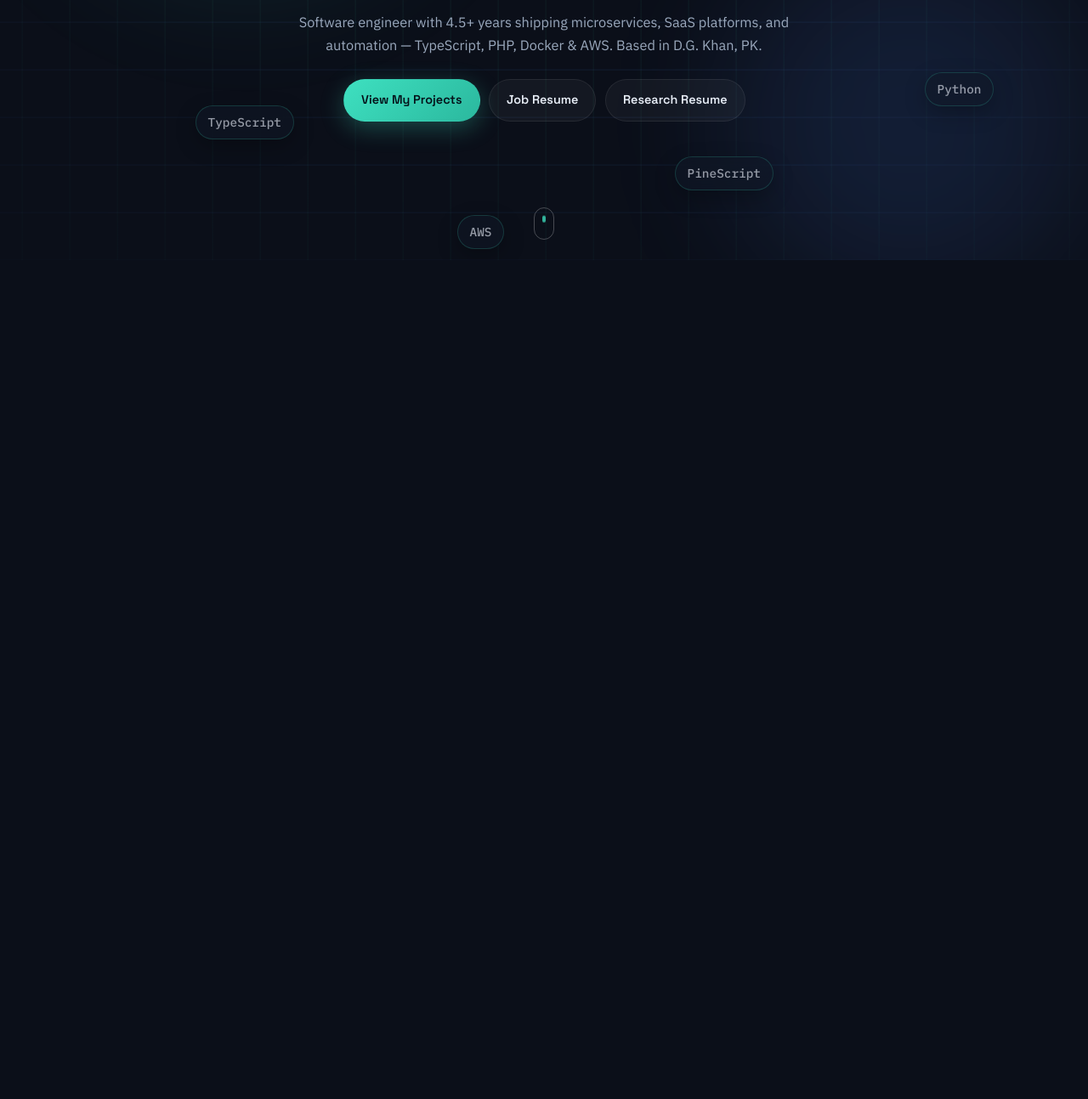
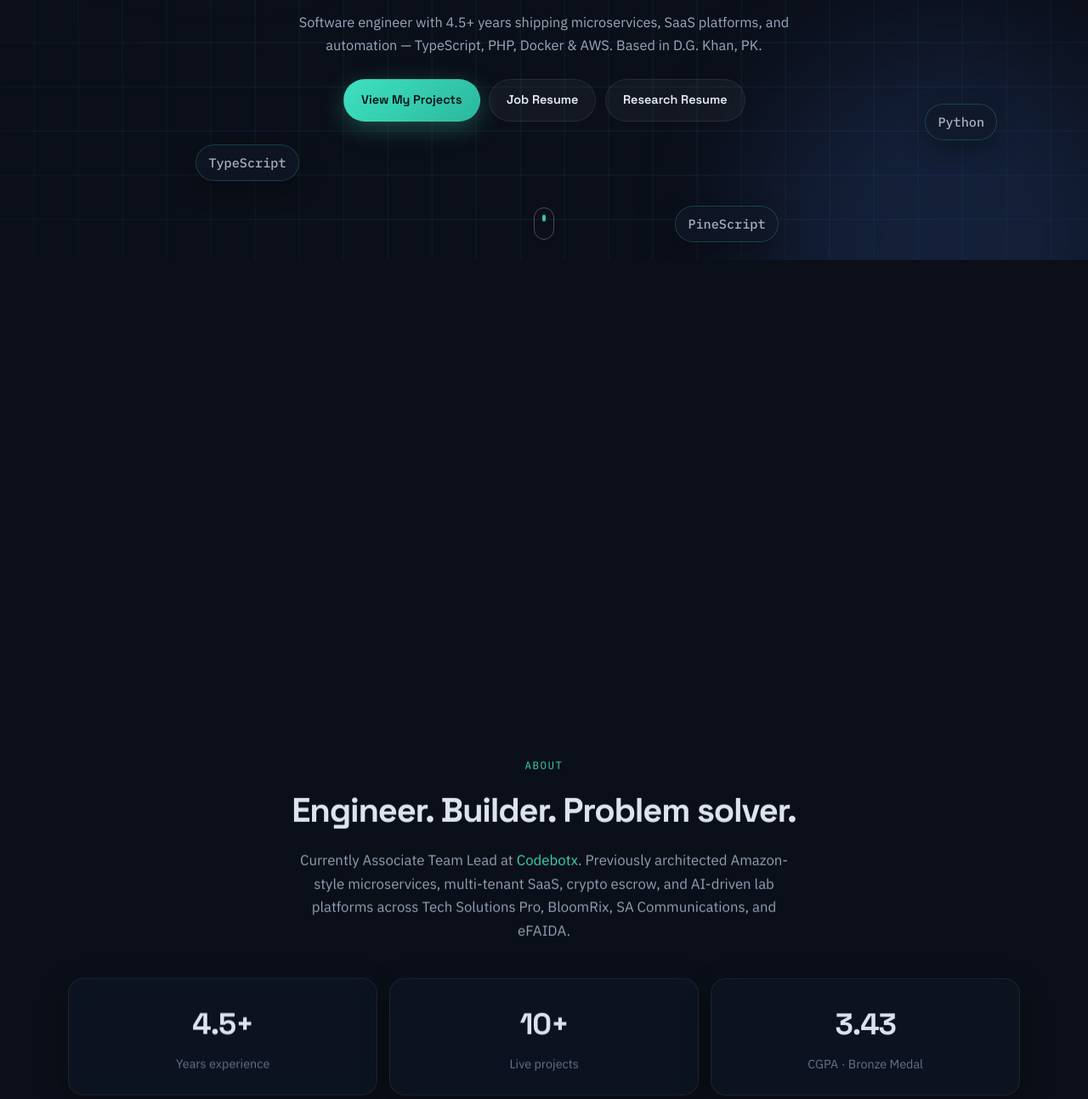
Before and after one commit to kamrankhoxa/kamrankhoxa.github.io, a plain HTML site: page index.html in a window 1280 px wide. Shown: the part 494-1787 px from the top of the page at 85% size. Drawn offline with Linux system fonts and the light colour scheme.

Commit message:
Enhance index.html with scroll tracking for sections, update styles.css for improved parallax effects and responsiveness, and refactor JavaScript for better section animations and mobile compatibility.

```diff
--- a/css/styles.css
+++ b/css/styles.css
@@ -28,6 +28,7 @@
 html {
   scroll-behavior: smooth;
   color-scheme: dark;
+  overflow-x: clip; /* prevents horizontal bleed without killing sticky */
 }
 
 body {
@@ -37,7 +38,7 @@ body {
   line-height: 1.65;
   min-height: 100vh;
   -webkit-font-smoothing: antialiased;
-  overflow-x: hidden;
+  /* Do NOT set overflow-x:hidden here — it breaks sticky/fixed scroll effects */
 }
 
 img { max-width: 100%; display: block; }
@@ -187,13 +188,12 @@ a:hover { text-decoration: underline; }
 }
 
 /* ═══════════════════════════════════════════
-   HERO · Sticky multi-layer parallax
-   Runway (~200vh) keeps the stage pinned while
-   layers scrub at 0.15x / 0.35x / 1x.
+   HERO · Multi-layer parallax (JS-driven)
    ═══════════════════════════════════════════ */
 .hero-runway {
   position: relative;
-  height: 220vh; /* scroll distance that drives parallax */
+  /* Extra scroll room so layers have distance to move */
+  min-height: 160vh;
 }
 
 .hero {
@@ -210,7 +210,7 @@ a:hover { text-decoration: underline; }
 
 .parallax-layer {
   position: absolute;
-  inset: -12% 0; /* room to move without clipping edges */
+  inset: -25% 0;
   will-change: transform;
   pointer-events: none;
   transform: translate3d(0, 0, 0);
@@ -227,63 +227,60 @@ a:hover { text-decoration: underline; }
 .layer-mid { z-index: 2; }
 .layer-bg { z-index: 1; }
 
-/* Background mesh — animate background-position, not transform
-   (transform is reserved for parallax JS) */
 .tech-mesh {
   position: absolute;
-  inset: -30%;
+  inset: -35%;
   background-image:
-    linear-gradient(rgba(79, 140, 255, 0.1) 1px, transparent 1px),
-    linear-gradient(90deg, rgba(62, 224, 192, 0.07) 1px, transparent 1px);
-  background-size: 56px 56px;
-  mask-image: radial-gradient(ellipse at 50% 40%, #000 25%, transparent 78%);
-  -webkit-mask-image: radial-gradient(ellipse at 50% 40%, #000 25%, transparent 78%);
-  animation: mesh-drift 22s linear infinite;
+    linear-gradient(rgba(79, 140, 255, 0.12) 1px, transparent 1px),
+    linear-gradient(90deg, rgba(62, 224, 192, 0.08) 1px, transparent 1px);
+  background-size: 52px 52px;
+  mask-image: radial-gradient(ellipse at 50% 40%, #000 28%, transparent 78%);
+  -webkit-mask-image: radial-gradient(ellipse at 50% 40%, #000 28%, transparent 78%);
+  animation: mesh-drift 18s linear infinite;
 }
 .glow {
   position: absolute;
   border-radius: 50%;
   filter: blur(80px);
-  opacity: 0.5;
+  opacity: 0.55;
 }
 .glow-a {
-  width: 480px;
-  height: 480px;
-  background: rgba(62, 224, 192, 0.26);
-  top: 8%;
-  left: 4%;
+  width: 520px;
+  height: 520px;
+  background: rgba(62, 224, 192, 0.28);
+  top: 5%;
+  left: 0%;
 }
 .glow-b {
-  width: 420px;
-  height: 420px;
-  background: rgba(79, 140, 255, 0.24);
-  bottom: 5%;
-  right: 0%;
+  width: 460px;
+  height: 460px;
+  background: rgba(79, 140, 255, 0.26);
+  bottom: 0%;
+  right: -5%;
 }
 
 @keyframes mesh-drift {
   from { background-position: 0 0, 0 0; }
-  to { background-position: 56px 56px, 56px 56px; }
+  to { background-position: 52px 52px, 52px 52px; }
 }
 
-/* Midground floating tags */
 .layer-mid { overflow: visible; }
 .float-tag {
   position: absolute;
   font-family: var(--font-mono);
-  font-size: clamp(0.72rem, 1.5vw, 0.9rem);
+  font-size: clamp(0.75rem, 1.6vw, 0.95rem);
   font-weight: 500;
-  color: rgba(232, 238, 247, 0.62);
-  padding: 0.45rem 0.85rem;
-  border: 1px solid rgba(62, 224, 192, 0.18);
+  color: rgba(232, 238, 247, 0.7);
+  padding: 0.5rem 0.9rem;
+  border: 1px solid rgba(62, 224, 192, 0.22);
   border-radius: 999px;
-  background: rgba(17, 24, 39, 0.55);
+  background: rgba(17, 24, 39, 0.6);
   backdrop-filter: blur(10px);
   -webkit-backdrop-filter: blur(10px);
   white-space: nowrap;
   user-select: none;
   will-change: transform;
-  box-shadow: 0 8px 24px rgba(0, 0, 0, 0.25);
+  box-shadow: 0 10px 28px rgba(0, 0, 0, 0.3);
 }
 
 /* Foreground content */
@@ -381,16 +378,16 @@ a:hover { text-decoration: underline; }
   to { opacity: 1; transform: translateY(0); }
 }
 
-/* Collapse parallax offsets on small screens only (keep desktop working) */
+/* Collapse heavy parallax motion on small screens */
 @media (max-width: 768px) {
-  .hero-runway { height: 100vh; height: 100dvh; }
+  .hero-runway { min-height: 100vh; min-height: 100dvh; }
   .hero { position: relative; }
   .parallax-layer {
     inset: 0;
     transform: none !important;
     will-change: auto;
   }
-  .float-tag { opacity: 0.32; font-size: 0.68rem; }
+  .float-tag { opacity: 0.35; font-size: 0.68rem; }
   .tech-mesh { animation: none; }
 }
 
@@ -400,23 +397,55 @@ a:hover { text-decoration: underline; }
     animation: none !important;
     transition: none !important;
   }
-  .hero-runway { height: 100vh; height: 100dvh; }
+  .hero-runway { min-height: 100vh; min-height: 100dvh; }
   .hero { position: relative; }
   .parallax-layer { transform: none !important; will-change: auto; }
+  .track-section,
+  .track-item {
+    opacity: 1 !important;
+    transform: none !important;
+    filter: none !important;
+  }
 }
 
 /* ═══════════════════════════════════════════
-   Sections
+   Sections + scroll-track (top → bottom)
+   Driven by --scroll-progress / --item-progress (0→1)
    ═══════════════════════════════════════════ */
 .section {
   padding: clamp(4rem, 8vw, 6.5rem) 0;
   position: relative;
+  --scroll-progress: 0;
+  --track-shift: 40px;
 }
+
+.track-section .section-head {
+  opacity: calc(0.15 + var(--scroll-progress) * 0.85);
+  transform: translate3d(0, var(--track-shift), 0);
+  will-change: transform, opacity;
+  filter: blur(calc((1 - var(--scroll-progress)) * 6px));
+}
+
+.track-item {
+  --item-progress: 0;
+  opacity: calc(0.08 + var(--item-progress) * 0.92);
+  transform: translate3d(
+    0,
+    calc((1 - var(--item-progress)) * 56px),
+    0
+  );
+  filter: blur(calc((1 - var(--item-progress)) * 4px));
+  will-change: transform, opacity, filter;
+}
+
 .section-head {
   text-align: center;
   max-width: 38rem;
   margin: 0 auto 2.5rem;
 }
+
+/* legacy reveal class — unused but safe */
+.reveal { opacity: 1; transform: none; }
 .eyebrow {
   font-family: var(--font-mono);
   font-size: 0.78rem;
@@ -498,7 +527,7 @@ a:hover { text-decoration: underline; }
   border: 1px solid var(--glass-border);
 }
 
-/* Projects showreel — scroll-driven opacity via .is-visible */
+/* Projects showreel */
 .projects-showreel {
   display: grid;
   grid-template-columns: 1fr;
@@ -516,14 +545,6 @@ a:hover { text-decoration: underline; }
   display: flex;
   flex-direction: column;
   gap: 0.55rem;
-  opacity: 0;
-  transform: translateY(28px);
-  transition: opacity 0.65s ease, transform 0.65s ease;
-  will-change: opacity, transform;
-}
-.project-card.is-visible {
-  opacity: 1;
-  transform: translateY(0);
 }
 .project-card:hover {
   border-color: rgba(62, 224, 192, 0.25);
@@ -654,18 +675,6 @@ a:hover { text-decoration: underline; }
   gap: 0.65rem;
 }
 
-/* Reveal utility (about / skills / etc.) */
-.reveal {
-  opacity: 0;
-  transform: translateY(22px);
-  transition: opacity 0.7s ease, transform 0.7s ease;
-  will-change: opacity, transform;
-}
-.reveal.is-visible {
-  opacity: 1;
-  transform: translateY(0);
-}
-
 /* Footer */
 .site-footer {
   border-top: 1px solid var(--glass-border);
--- a/index.html
+++ b/index.html
@@ -186,9 +186,9 @@
 
   <main>
     <!-- ═══════════════ About ═══════════════ -->
-    <section class="section" id="about">
+    <section class="section track-section" id="about" data-scroll-track>
       <div class="container">
-        <header class="section-head reveal">
+        <header class="section-head">
           <p class="eyebrow">About</p>
           <h2>Engineer. Builder. Problem solver.</h2>
           <p class="lede">
@@ -198,16 +198,16 @@
           </p>
         </header>
 
-        <div class="about-stats reveal">
-          <div class="stat glass">
+        <div class="about-stats">
+          <div class="stat glass track-item">
             <strong>4.5+</strong>
             <span>Years experience</span>
           </div>
-          <div class="stat glass">
+          <div class="stat glass track-item">
             <strong>10+</strong>
             <span>Live projects</span>
           </div>
-          <div class="stat glass">
+          <div class="stat glass track-item">
             <strong>3.43</strong>
             <span>CGPA · Bronze Medal</span>
           </div>
@@ -216,9 +216,9 @@
     </section>
 
     <!-- ═══════════════ Skills grid ═══════════════ -->
-    <section class="section" id="skills">
+    <section class="section track-section" id="skills" data-scroll-track>
       <div class="container">
-        <header class="section-head reveal">
+        <header class="section-head">
           <p class="eyebrow">Skills</p>
           <h2>Technical proficiencies</h2>
         </header>
@@ -230,9 +230,9 @@
     </section>
 
     <!-- ═══════════════ Projects showreel ═══════════════ -->
-    <section class="section" id="projects">
+    <section class="section track-section" id="projects" data-scroll-track>
       <div class="container">
-        <header class="section-head reveal">
+        <header class="section-head">
           <p class="eyebrow">Projects</p>
           <h2>Selected work</h2>
           <p class="lede">Full-stack applications, SaaS platforms, and automation systems — revealed as you scroll.</p>
@@ -245,9 +245,9 @@
     </section>
 
     <!-- ═══════════════ Experience ═══════════════ -->
-    <section class="section" id="experience">
+    <section class="section track-section" id="experience" data-scroll-track>
       <div class="container">
-        <header class="section-head reveal">
+        <header class="section-head">
           <p class="eyebrow">Experience</p>
           <h2>Where I’ve shipped</h2>
         </header>
@@ -259,9 +259,9 @@
     </section>
 
     <!-- ═══════════════ Research ═══════════════ -->
-    <section class="section" id="research">
+    <section class="section track-section" id="research" data-scroll-track>
       <div class="container">
-        <header class="section-head reveal">
+        <header class="section-head">
           <p class="eyebrow">Research</p>
           <h2>AI · Vision · Responsible Systems</h2>
           <p class="lede">
@@ -274,9 +274,9 @@
     </section>
 
     <!-- ═══════════════ Contact ═══════════════ -->
-    <section class="section contact-section" id="contact">
+    <section class="section track-section contact-section" id="contact" data-scroll-track>
       <div class="container">
-        <div class="contact-panel glass reveal">
+        <div class="contact-panel glass track-item">
           <p class="eyebrow">Contact</p>
           <h2>Let’s build something.</h2>
           <p class="lede">Open to full-time engineering and research roles. Reach out anytime.</p>
--- a/js/main.js
+++ b/js/main.js
@@ -1,5 +1,5 @@
 /**
- * main.js — Parallax, typewriter, scroll reveals, DOM rendering
+ * main.js — Scroll engine: hero parallax + section track animations
  * Depends on window.PORTFOLIO from data.js
  */
 (function () {
@@ -7,9 +7,7 @@
 
   const data = window.PORTFOLIO || {};
   const reduceMotion = window.matchMedia("(prefers-reduced-motion: reduce)").matches;
-  const isMobile = () => window.matchMedia("(max-width: 768px)").matches;
 
-  /* ── Helpers ── */
   function $(sel, root) {
     return (root || document).querySelector(sel);
   }
@@ -28,12 +26,16 @@
   function lerp(a, b, t) {
     return a + (b - a) * t;
   }
+  function isMobile() {
+    return window.innerWidth <= 768;
+  }
 
-  /* ── Render content from data.js ── */
+  /* ══════════════════════════════════════
+     Content renderers
+     ══════════════════════════════════════ */
   function renderFloatTags() {
     const layer = $("[data-float-tags]");
     if (!layer || !data.floatTags) return;
-
     data.floatTags.forEach(function (tag) {
       const node = el("span", "float-tag", tag.label);
       node.style.left = tag.x + "%";
@@ -46,16 +48,17 @@
   function renderSkills() {
     const grid = $("[data-skills-grid]");
     if (!grid || !data.skills) return;
-
     data.skills.forEach(function (cat) {
-      const card = el("article", "skill-card glass reveal");
+      const card = el("article", "skill-card glass track-item");
       card.innerHTML =
         "<h3>" +
         cat.title +
         "</h3><ul>" +
-        cat.items.map(function (i) {
-          return "<li>" + i + "</li>";
-        }).join("") +
+        cat.items
+          .map(function (i) {
+            return "<li>" + i + "</li>";
+          })
+          .join("") +
         "</ul>";
       grid.appendChild(card);
     });
@@ -64,11 +67,8 @@
   function renderProjects() {
     const wrap = $("[data-projects]");
     if (!wrap || !data.projects) return;
-
-    data.projects.forEach(function (p, i) {
-      const card = el("article", "project-card glass");
-      card.style.transitionDelay = (i % 3) * 0.08 + "s";
-
+    data.projects.forEach(function (p) {
+      const card = el("article", "project-card glass track-item");
       var actions = "";
       if (p.live) {
         actions +=
@@ -82,7 +82,6 @@
           p.code +
           '" target="_blank" rel="noopener noreferrer">Code</a>';
       }
-
       card.innerHTML =
         '<p class="stack">' +
         p.stack +
@@ -100,9 +99,8 @@
   function renderExperience() {
     const wrap = $("[data-experience]");
     if (!wrap || !data.experience) return;
-
     data.experience.forEach(function (job) {
-      const card = el("article", "job-card glass reveal");
+      const card = el("article", "job-card glass track-item");
       card.innerHTML =
         '<div class="job-head"><span class="job-title">' +
         job.role +
@@ -126,154 +124,189 @@
   function renderResearch() {
     const wrap = $("[data-research]");
     if (!wrap || !data.research) return;
-
     data.research.forEach(function (item) {
-      const card = el("article", "research-card glass reveal");
+      const card = el("article", "research-card glass track-item");
       card.innerHTML = "<h3>" + item.title + "</h3><p>" + item.body + "</p>";
       wrap.appendChild(card);
     });
   }
 
-  /* ── Typewriter ── */
+  /* ══════════════════════════════════════
+     Typewriter
+     ══════════════════════════════════════ */
   function initTypewriter() {
     const target = $("[data-typewriter]");
     if (!target) return;
-
     const full = data.typewriterText || target.textContent.trim();
     if (reduceMotion) {
       target.textContent = full;
       return;
     }
-
     target.textContent = "";
     let i = 0;
-    const speed = 38;
-
     function tick() {
       if (i <= full.length) {
         target.textContent = full.slice(0, i);
         i += 1;
-        window.setTimeout(tick, speed);
+        window.setTimeout(tick, 36);
       }
     }
-    window.setTimeout(tick, 400);
+    window.setTimeout(tick, 350);
   }
 
-  /* ── Sticky multi-layer parallax (smooth lerp + translateY) ──
-     Progress 0→1 across .hero-runway. Each layer moves at data-speed:
-     bg 0.15x · mid 0.35x · fg 1x
-  */
+  /* ══════════════════════════════════════
+     Hero parallax — scrollY driven, no sticky dependency
+     bg 0.15x · mid 0.35x · fg 1.0x
+     ══════════════════════════════════════ */
   function initParallax() {
+    const hero = $(".hero");
     const runway = $(".hero-runway");
     const layers = $$(".parallax-layer[data-speed]");
     const floatTags = $$(".float-tag");
-    if (!runway || !layers.length) return;
+    if (!hero || !layers.length) return;
 
-    // Travel distance (px) at full speed (1x) across the runway
-    const TRAVEL = 420;
-    const LERP = 0.12; // lower = silkier
+    let current = { bg: 0, mid: 0, fg: 0 };
+    let target = { bg: 0, mid: 0, fg: 0 };
+    const ease = 0.14;
 
-    let targetProgress = 0;
-    let currentProgress = 0;
-    let rafId = 0;
-    let running = true;
-
-    function readProgress() {
-      if (reduceMotion || isMobile()) return 0;
-      const rect = runway.getBoundingClientRect();
-      const total = Math.max(1, runway.offsetHeight - window.innerHeight);
-      // How far we've scrolled through the runway
-      const scrolled = clamp(-rect.top, 0, total);
-      return scrolled / total;
-    }
-
-    function apply(progress) {
+    function measure() {
       if (reduceMotion || isMobile()) {
-        layers.forEach(function (layer) {
-          layer.style.transform = "translate3d(0, 0, 0)";
-        });
-        floatTags.forEach(function (tag) {
-          tag.style.transform = "translate3d(0, 0, 0)";
-        });
+        target.bg = target.mid = target.fg = 0;
         return;
       }
 
+      // Use raw page scroll while hero is on screen
+      const y = window.scrollY || window.pageYOffset || 0;
+      const heroBottom = runway
+        ? runway.offsetTop + runway.offsetHeight
+        : hero.offsetTop + hero.offsetHeight;
+
+      // Only drive while user is still in/near hero zone
+      const activeY = clamp(y, 0, Math.max(heroBottom, window.innerHeight * 2));
+
+      target.bg = activeY * 0.15;
+      target.mid = activeY * 0.35;
+      target.fg = activeY * 1.0;
+    }
+
+    function paint() {
+      current.bg = lerp(current.bg, target.bg, ease);
+      current.mid = lerp(current.mid, target.mid, ease);
+      current.fg = lerp(current.fg, target.fg, ease);
+
       layers.forEach(function (layer) {
         const speed = parseFloat(layer.dataset.speed || "1");
-        // Negative = rise upward as user scrolls down
-        const y = -(progress * TRAVEL * speed);
-        layer.style.transform = "translate3d(0, " + y.toFixed(2) + "px, 0)";
+        var y = 0;
+        if (speed <= 0.2) y = current.bg;
+        else if (speed <= 0.5) y = current.mid;
+        else y = current.fg;
+
+        // Move opposite to scroll = classic depth (layer lags / rises)
+        layer.style.transform = "translate3d(0, " + (-y).toFixed(2) + "px, 0)";
       });
 
-      // Per-tag depth multiplier on top of mid layer
       floatTags.forEach(function (tag) {
         const depth = parseFloat(tag.dataset.depth || "1");
-        const y = -(progress * TRAVEL * 0.35 * (depth - 1) * 0.85);
-        tag.style.transform = "translate3d(0, " + y.toFixed(2) + "px, 0)";
+        const extra = current.mid * (depth - 1) * 0.45;
+        tag.style.transform = "translate3d(0, " + (-extra).toFixed(2) + "px, 0)";
       });
     }
 
-    function tick() {
-      targetProgress = readProgress();
-      currentProgress = lerp(currentProgress, targetProgress, reduceMotion ? 1 : LERP);
-
-      // Snap when close enough to save work
-      if (Math.abs(targetProgress - currentProgress) < 0.0008) {
-        currentProgress = targetProgress;
-      }
-
-      apply(currentProgress);
-
-      if (running) rafId = window.requestAnimationFrame(tick);
+    function frame() {
+      measure();
+      paint();
+      window.requestAnimationFrame(frame);
     }
 
-    function onResize() {
-      targetProgress = readProgress();
-      if (isMobile() || reduceMotion) {
-        currentProgress = targetProgress;
-        apply(0);
-      }
-    }
+    window.addEventListener(
+      "scroll",
+      function () {
+        measure();
+      },
+      { passive: true }
+    );
+    window.addEventListener("resize", measure, { passive: true });
+    measure();
+    window.requestAnimationFrame(frame);
+  }
 
-    window.addEventListener("resize", onResize, { passive: true });
-    document.addEventListener("visibilitychange", function () {
-      running = !document.hidden;
-      if (running) rafId = window.requestAnimationFrame(tick);
+  /* ══════════════════════════════════════
+     Section scroll-track — top → bottom
+     Progress 0→1 as each section crosses the viewport
+     ══════════════════════════════════════ */
+  function sectionProgress(section) {
+    const rect = section.getBoundingClientRect();
+    const vh = window.innerHeight || 1;
+    // Start when top hits bottom of viewport; end when top hits ~20% from top
+    const start = vh * 0.92;
+    const end = vh * 0.18;
+    const raw = (start - rect.top) / (start - end);
+    return clamp(raw, 0, 1);
+  }
+
+  function initScrollTracks() {
+    const sections = $$("[data-scroll-track]");
+    if (!sections.length) return;
+
+    // Stagger children
+    sections.forEach(function (section) {
+      const items = $$(".track-item", section);
+      items.forEach(function (item, i) {
+        item.style.setProperty("--i", String(i));
+      });
     });
 
-    rafId = window.requestAnimationFrame(tick);
-  }
-
-  /* ── Scroll-triggered reveals (IntersectionObserver) ── */
-  function initReveals() {
-    const items = $$(".reveal, .project-card");
-    if (!items.length) return;
-
-    if (reduceMotion || !("IntersectionObserver" in window)) {
-      items.forEach(function (n) {
-        n.classList.add("is-visible");
+    if (reduceMotion) {
+      sections.forEach(function (section) {
+        section.style.setProperty("--scroll-progress", "1");
+        section.classList.add("is-inview");
+        $$(".track-item", section).forEach(function (item) {
+          item.style.setProperty("--item-progress", "1");
+        });
       });
       return;
     }
 
-    const io = new IntersectionObserver(
-      function (entries) {
-        entries.forEach(function (entry) {
-          if (entry.isIntersecting) {
-            entry.target.classList.add("is-visible");
-            io.unobserve(entry.target);
-          }
+    let ticking = false;
+
+    function update() {
+      ticking = false;
+      const vh = window.innerHeight || 1;
+
+      sections.forEach(function (section) {
+        const p = sectionProgress(section);
+        section.style.setProperty("--scroll-progress", p.toFixed(4));
+        section.classList.toggle("is-inview", p > 0.02);
+
+        // Children animate top→bottom with staggered progress
+        const items = $$(".track-item", section);
+        items.forEach(function (item, i) {
+          const delay = Math.min(0.55, i * 0.07);
+          const ip = clamp((p - delay) / Math.max(0.001, 1 - delay), 0, 1);
+          item.style.setProperty("--item-progress", ip.toFixed(4));
         });
-      },
-      { threshold: 0.12, rootMargin: "0px 0px -8% 0px" }
-    );
 
-    items.forEach(function (n) {
-      io.observe(n);
-    });
+        // Optional: parallax nudge on section background accent
+        const shift = (1 - p) * 40;
+        section.style.setProperty("--track-shift", shift.toFixed(2) + "px");
+      });
+    }
+
+    function onScroll() {
+      if (!ticking) {
+        ticking = true;
+        window.requestAnimationFrame(update);
+      }
+    }
+
+    window.addEventListener("scroll", onScroll, { passive: true });
+    window.addEventListener("resize", onScroll, { passive: true });
+    update();
   }
 
-  /* ── Nav ── */
+  /* ══════════════════════════════════════
+     Nav
+     ══════════════════════════════════════ */
   function initNav() {
     const nav = $("#site-nav");
     const toggle = $("[data-nav-toggle]");
@@ -293,7 +326,6 @@
         toggle.setAttribute("aria-expanded", String(!open));
         links.classList.toggle("is-open", !open);
       });
-
       $$("a", links).forEach(function (a) {
         a.addEventListener("click", function () {
           toggle.setAttribute("aria-expanded", "false");
@@ -303,13 +335,11 @@
     }
   }
 
-  /* ── Year ── */
   function setYear() {
     const node = $("[data-year]");
     if (node) node.textContent = String(new Date().getFullYear());
   }
 
-  /* ── Boot ── */
   function init() {
     renderFloatTags();
     renderSkills();
@@ -318,7 +348,7 @@
     renderResearch();
     initTypewriter();
     initParallax();
-    initReveals();
+    initScrollTracks();
     initNav();
     setYear();
   }
```
